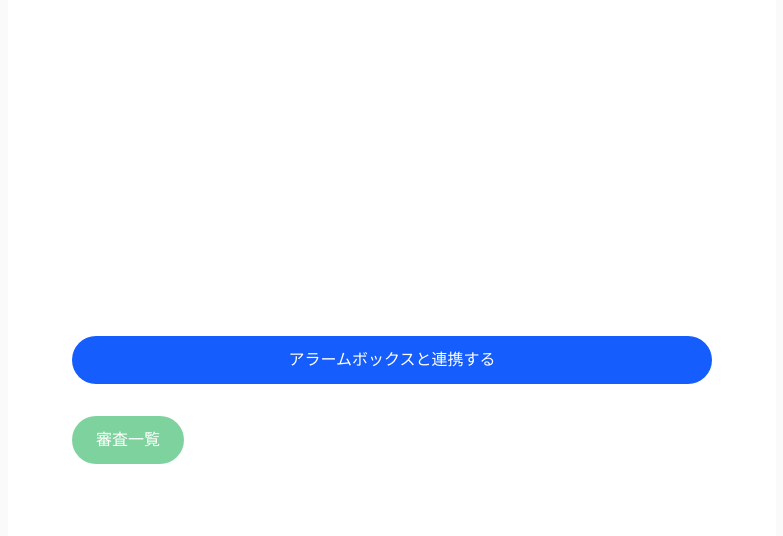
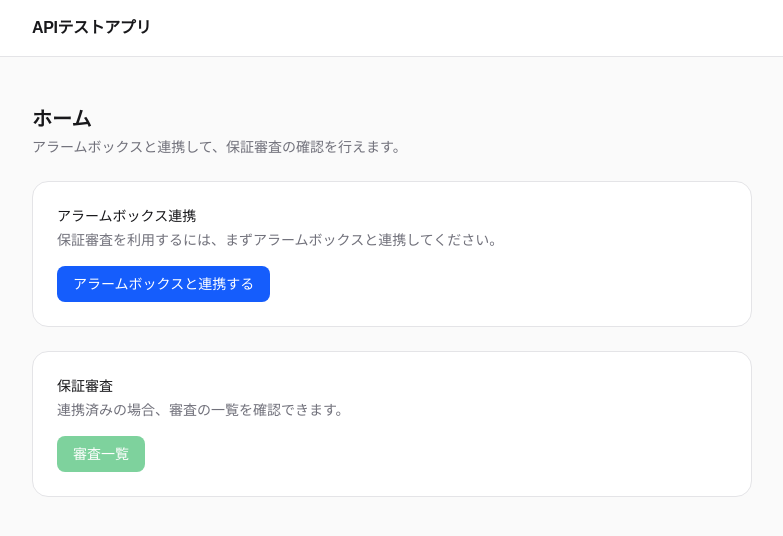
Before and after one commit to 5hun-s/ab-products, a Next.js app in the folder frontend/: page /home in a window 1280 px wide. Shown: the top 536 px of the page, without its empty margins (248-1031 px from the left). Built offline with nearby package versions, Linux system fonts and the light colour scheme; no server answers.

Commit message:
トップのレイアウト修正

```diff
--- a/frontend/app/components/AlarmboxAuth.tsx
+++ b/frontend/app/components/AlarmboxAuth.tsx
@@ -75,11 +75,14 @@ export default function AlarmboxAuth() {
   return (
     <div className="flex flex-col gap-4">
       {step === Step.Success ? (
-        <div className="flex items-center gap-4">
-          <p className="text-sm font-medium text-green-600">アラームボックスと連携済みです</p>
+        <div className="flex items-center justify-between gap-4 rounded-xl bg-green-50 px-4 py-3 dark:bg-green-950/40">
+          <p className="flex items-center gap-2 text-sm font-medium text-green-700 dark:text-green-400">
+            <span className="inline-block h-2 w-2 rounded-full bg-green-500" />
+            アラームボックスと連携済みです
+          </p>
           <button
             onClick={disconnect}
-            className="text-sm text-red-500 underline hover:text-red-700"
+            className="text-sm text-zinc-500 underline hover:text-red-600 dark:text-zinc-400"
           >
             連携を解除
           </button>
@@ -111,7 +114,7 @@ export default function AlarmboxAuth() {
       ) : (
         <button
           onClick={openAuthWindow}
-          className="inline-flex h-12 items-center justify-center gap-2 rounded-full bg-blue-600 px-6 text-white font-medium transition-colors hover:bg-blue-700"
+          className="inline-flex h-9 w-fit shrink-0 items-center justify-center gap-2 self-start rounded-lg bg-blue-600 px-4 text-sm font-medium text-white transition-colors hover:bg-blue-700"
         >
           アラームボックスと連携する
         </button>
--- a/frontend/app/components/ExamButton.tsx
+++ b/frontend/app/components/ExamButton.tsx
@@ -27,7 +27,7 @@ export default function ExamButton() {
     <button
       onClick={() => router.push("/exams")}
       disabled={!isAuthenticated}
-      className="inline-flex h-12 items-center justify-center gap-2 rounded-full bg-green-600 px-6 text-white font-medium transition-colors hover:bg-green-700 disabled:opacity-50 disabled:cursor-not-allowed"
+      className="inline-flex h-9 items-center justify-center gap-2 rounded-lg bg-green-600 px-4 text-sm font-medium text-white transition-colors hover:bg-green-700 disabled:cursor-not-allowed disabled:opacity-50"
     >
       審査一覧
     </button>
--- a/frontend/app/home/page.tsx
+++ b/frontend/app/home/page.tsx
@@ -3,14 +3,30 @@ import ExamButton from "../components/ExamButton";
 
 export default function HomePage() {
   return (
-    <div className="flex flex-col flex-1 items-center justify-center bg-zinc-50 font-sans dark:bg-black">
-      <main className="flex flex-1 w-full max-w-3xl flex-col items-center justify-center gap-8 py-32 px-16 bg-white dark:bg-black sm:items-start">
-        <div className="w-full">
+    <div className="flex flex-1 flex-col items-center bg-zinc-50 font-sans dark:bg-black">
+      <main className="flex w-full max-w-3xl flex-1 flex-col gap-6 px-6 py-12">
+        <div>
+          <h1 className="text-xl font-semibold text-zinc-900 dark:text-zinc-50">ホーム</h1>
+          <p className="mt-1 text-sm text-zinc-500 dark:text-zinc-400">
+            アラームボックスと連携して、保証審査の確認を行えます。
+          </p>
+        </div>
+
+        <section className="rounded-2xl border border-zinc-200 bg-white p-6 dark:border-zinc-800 dark:bg-zinc-950">
+          <h2 className="text-sm font-medium text-zinc-900 dark:text-zinc-50">アラームボックス連携</h2>
+          <p className="mt-1 mb-4 text-sm text-zinc-500 dark:text-zinc-400">
+            保証審査を利用するには、まずアラームボックスと連携してください。
+          </p>
           <AlarmboxAuth />
-        </div>
-        <div className="w-full">
+        </section>
+
+        <section className="rounded-2xl border border-zinc-200 bg-white p-6 dark:border-zinc-800 dark:bg-zinc-950">
+          <h2 className="text-sm font-medium text-zinc-900 dark:text-zinc-50">保証審査</h2>
+          <p className="mt-1 mb-4 text-sm text-zinc-500 dark:text-zinc-400">
+            連携済みの場合、審査の一覧を確認できます。
+          </p>
           <ExamButton />
-        </div>
+        </section>
       </main>
     </div>
   );
--- a/frontend/app/layout.tsx
+++ b/frontend/app/layout.tsx
@@ -13,8 +13,8 @@ const geistMono = Geist_Mono({
 });
 
 export const metadata: Metadata = {
-  title: "Create Next App",
-  description: "Generated by create next app",
+  title: "APIテストアプリ",
+  description: "アラームボックス連携・保証審査APIの動作確認用アプリ",
 };
 
 export default function RootLayout({
@@ -24,10 +24,19 @@ export default function RootLayout({
 }>) {
   return (
     <html
-      lang="en"
+      lang="ja"
       className={`${geistSans.variable} ${geistMono.variable} h-full antialiased`}
     >
-      <body className="min-h-full flex flex-col">{children}</body>
+      <body className="min-h-full flex flex-col bg-zinc-50 dark:bg-black">
+        <header className="border-b border-zinc-200 bg-white dark:border-zinc-800 dark:bg-zinc-950">
+          <div className="mx-auto flex h-14 w-full max-w-3xl items-center px-6">
+            <span className="text-base font-semibold tracking-tight text-zinc-900 dark:text-zinc-50">
+              APIテストアプリ
+            </span>
+          </div>
+        </header>
+        {children}
+      </body>
     </html>
   );
 }
```
